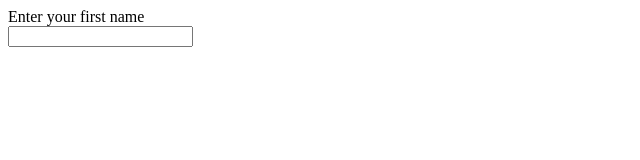
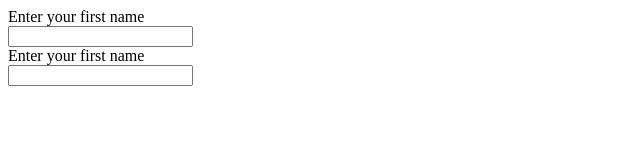
Before and after one commit to Artikushwaha7/Ecommerce-Project, a plain HTML site: page index.html in a window 1280 px wide. Shown: the whole page, without its empty margins (0-640 px from the left). Drawn offline with Linux system fonts and the light colour scheme.

Commit message:
Update index.html

```diff
--- a/index.html
+++ b/index.html
@@ -8,5 +8,9 @@
      Enter your first name  <br>
     <input type="text" name="username">
   </form>
+   <form>
+     Enter your first name  <br>
+    <input type="text" name="username">
+  </form>
 </body>
 </html>
```
